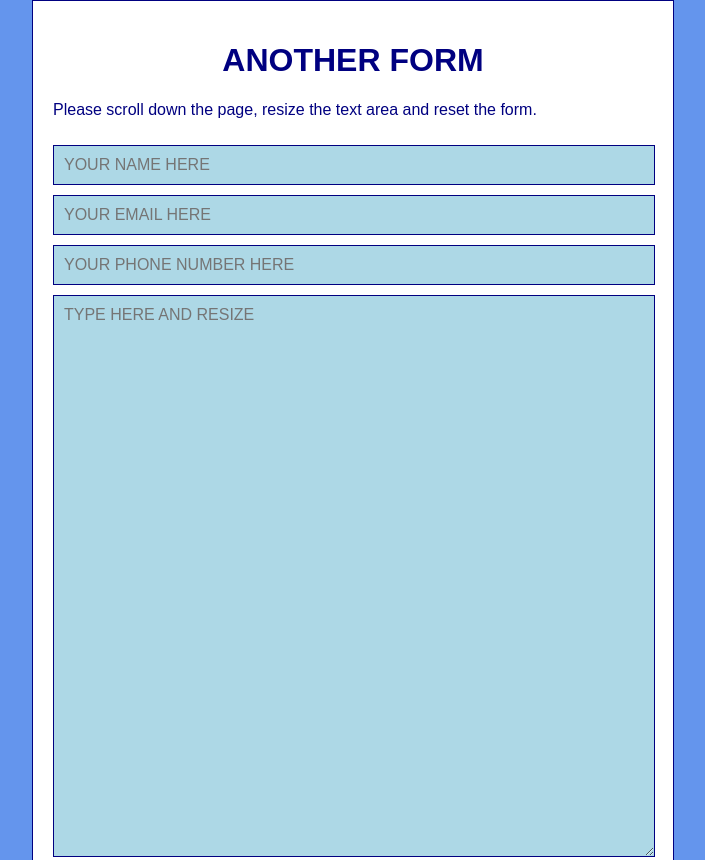
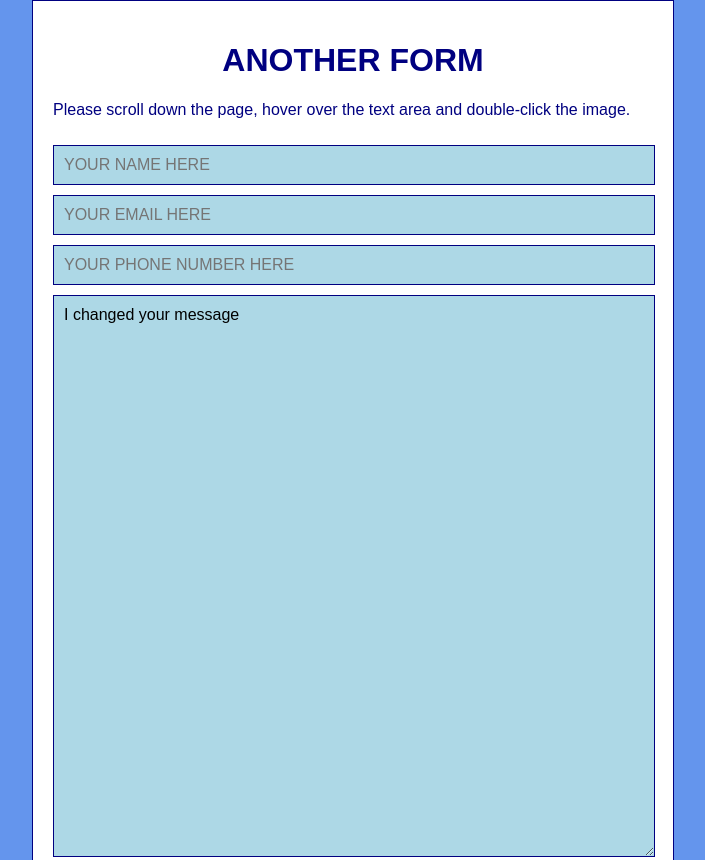
Before and after one commit to rkschoenrock/hw_listeners_lastname_firstname, a plain HTML site: page index.html in a window 1280 px wide. Shown: the top 860 px of the page, without its empty margins (287-992 px from the left). Drawn offline with Linux system fonts and the light colour scheme.

Commit message:
Change textarea input with scroll

```diff
--- a/index.html
+++ b/index.html
@@ -11,7 +11,7 @@
 <body>
     <div class="container">
         <h1>Another Form</h1>
-        <p>Please scroll down the page, resize the text area and reset the form.</p>
+        <p>Please scroll down the page, hover over the text area and double-click the image.</p>
         <form action="mailto:irbecka@ufl.edu" method="post">
             <input type="text" placeholder="YOUR NAME HERE" id="name" name="name" class="input-width" />
             <input type="email" placeholder="YOUR EMAIL HERE" id="email" name="email" class="input-width" />
--- a/js/main.js
+++ b/js/main.js
@@ -0,0 +1,3 @@
+document.addEventListener('scroll', function () { //when you scroll through the page
+    document.getElementById('message').value = 'I changed your message'; //the text area field fills in with "I changed your message"
+});
```
